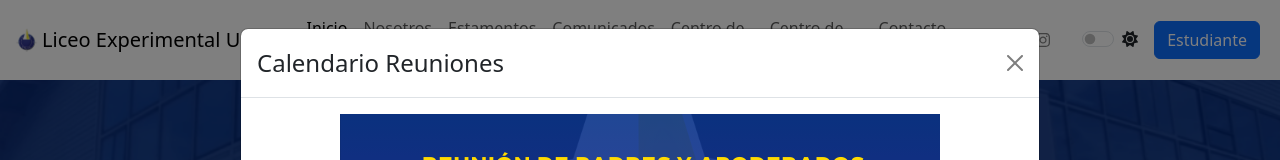
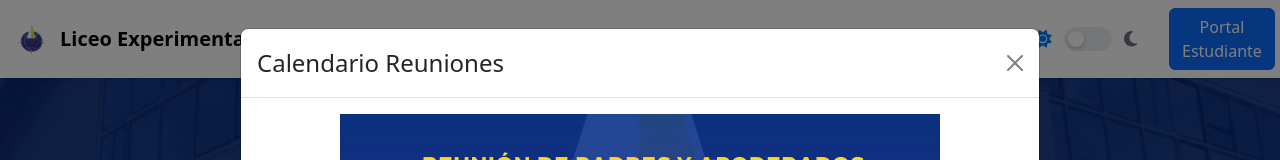
Before and after one commit to LuisSubiabre/leumag, a React (Vite) app: page / in a window 1280 px wide. Shown: the top 160 px of the page. Built offline with nearby package versions, Linux system fonts and the light colour scheme; no server answers.

Commit message:
feat: ux

```diff
--- a/src/components/Header.jsx
+++ b/src/components/Header.jsx
@@ -1,6 +1,7 @@
 import bgImagen from "../assets/img/hero.png";
 import { ButtonAccess } from "./ButtonAccess";
-
+import logoImage from "../assets/img/experimentalin.png";
+import { Image } from "react-bootstrap";
 export const Header = () => {
   return (
     <>
@@ -20,7 +21,14 @@ export const Header = () => {
             {/* Agrega una máscara para oscurecer el fondo */}
             <div className="d-flex justify-content-center align-items-center h-100">
               <div className="text-white" style={{ filter: "none" }}>
-                {" "}
+                <div className="animate-bounce-slow">
+                  <Image
+                    src={logoImage}
+                    alt="Logo Liceo Experimental Umag"
+                    width="160"
+                    height="160"
+                  />
+                </div>
                 {/* Fondo opaco */}
                 <h1 className="mb-3">Liceo Experimental Umag</h1>
                 <h4 className="mb-3">La verdad a través de la razón</h4>
--- /dev/null
+++ b/src/components/NavbarTop.css
@@ -0,0 +1,150 @@
+.navbar {
+  padding: 0.5rem 1rem;
+  box-shadow: 0 2px 4px rgba(0, 0, 0, 0.1);
+  background-color: var(--bs-body-bg);
+}
+
+.navbar-brand {
+  font-weight: 600;
+}
+
+.brand-text {
+  font-size: 1.2rem;
+  background: linear-gradient(45deg, #0056b3, #007bff);
+  -webkit-background-clip: text;
+  -webkit-text-fill-color: transparent;
+  font-weight: 700;
+}
+
+.nav-link {
+  position: relative;
+  padding: 0.5rem 1rem !important;
+  font-weight: 500;
+}
+
+.nav-link.active {
+  color: #007bff;
+}
+
+/* Theme Switch Styles */
+.theme-switch-wrapper {
+  display: flex;
+  align-items: center;
+  margin: 0 1rem;
+}
+
+.theme-switch {
+  display: flex;
+  align-items: center;
+  gap: 0.75rem;
+}
+
+.theme-icon {
+  color: #6c757d;
+  font-size: 1.1rem;
+  cursor: pointer;
+  transition: color 0.2s ease;
+}
+
+.theme-icon.active {
+  color: #007bff;
+}
+
+.theme-icon:hover {
+  color: #007bff;
+}
+
+.switch-track {
+  position: relative;
+  width: 3rem;
+  height: 1.5rem;
+  background-color: #e9ecef;
+  border-radius: 1rem;
+  padding: 0.25rem;
+  cursor: pointer;
+}
+
+.switch-track input {
+  opacity: 0;
+  width: 100%;
+  height: 100%;
+  position: absolute;
+  z-index: 1;
+  cursor: pointer;
+}
+
+.switch-thumb {
+  position: absolute;
+  left: 0.25rem;
+  top: 50%;
+  transform: translateY(-50%);
+  width: 1rem;
+  height: 1rem;
+  background-color: white;
+  border-radius: 50%;
+  transition: transform 0.2s ease;
+  box-shadow: 0 2px 4px rgba(0, 0, 0, 0.2);
+}
+
+input:checked + .switch-thumb {
+  transform: translate(1.5rem, -50%);
+}
+
+input:checked ~ .switch-track {
+  background-color: #007bff;
+}
+
+/* Dropdown Styles */
+.dropdown-toggle::after {
+  display: none;
+}
+
+.dropdown-menu {
+  border-radius: 0.5rem;
+  border: none;
+  box-shadow: 0 4px 6px rgba(0, 0, 0, 0.1);
+  padding: 0.5rem;
+}
+
+.dropdown-item {
+  border-radius: 0.25rem;
+  padding: 0.5rem 1rem;
+}
+
+.dropdown-item:hover {
+  background-color: rgba(0, 123, 255, 0.1);
+}
+
+/* Button Styles */
+.student-portal-btn {
+  padding: 0.5rem 1rem;
+  border-radius: 2rem;
+  font-weight: 500;
+}
+
+/* Mobile Styles */
+@media (max-width: 991.98px) {
+  .navbar-collapse {
+    padding: 1rem 0;
+  }
+
+  .dropdown-menu {
+    border: none;
+    box-shadow: none;
+    padding-left: 1rem;
+  }
+
+  .mobile-bottom-actions {
+    padding: 1rem 0;
+    border-top: 1px solid rgba(0, 0, 0, 0.1);
+    margin-top: 1rem;
+  }
+
+  .student-portal-btn {
+    margin: 0;
+  }
+
+  [data-bs-theme="dark"] .mobile-bottom-actions {
+    border-top-color: rgba(255, 255, 255, 0.1);
+  }
+}
--- a/src/components/NavbarTop.jsx
+++ b/src/components/NavbarTop.jsx
@@ -4,14 +4,16 @@ import { faSun, faMoon } from "@fortawesome/free-solid-svg-icons";
 import logoImage from "../assets/img/logo.png";
 import { Link, NavLink } from "react-router-dom";
 import RedesSociales from "./RedesSociales";
-import { Button } from "react-bootstrap";
+import { Button, Dropdown } from "react-bootstrap";
+import "./NavbarTop.css";
 
 const NavbarTop = () => {
-  // Cargar el tema guardado en localStorage o usar el tema claro por defecto
   const [isDarkMode, setIsDarkMode] = useState(() => {
     const savedTheme = localStorage.getItem("theme");
     return savedTheme ? savedTheme === "dark" : false;
   });
+
+  const [isMenuOpen, setIsMenuOpen] = useState(false);
 
   useEffect(() => {
     document.documentElement.setAttribute(
@@ -20,68 +22,124 @@ const NavbarTop = () => {
     );
   }, [isDarkMode]);
 
-  const handleThemeChange = (theme) => {
-    const isDark = theme === "oscuro";
+  const handleThemeChange = (isDark) => {
     setIsDarkMode(isDark);
-    localStorage.setItem("theme", isDark ? "dark" : "light"); // Guardar en localStorage
+    localStorage.setItem("theme", isDark ? "dark" : "light");
   };
 
   return (
-    <nav className="navbar navbar-expand-lg">
+    <nav
+      className={`navbar navbar-expand-lg sticky-top ${
+        isDarkMode ? "navbar-dark" : "navbar-light"
+      }`}
+    >
       <div className="container-fluid">
+        <Link className="navbar-brand d-flex align-items-center" to={"/"}>
           <img
             src={logoImage}
-          width="30"
-          height="24"
-          className="d-inline-block align-text-top"
+            width="40"
+            height="30"
+            className="me-2"
             alt="Logo Liceo Experimental Umag"
           />
-        <Link className="navbar-brand" to={"/"}>
-          Liceo Experimental Umag
+          <span>Liceo Experimental Umag</span>
         </Link>
+
+        <div className="d-flex align-items-center order-lg-last">
+          <RedesSociales colorRSS="gray" className="d-none d-lg-flex me-3" />
+
+          <div className="theme-switch-wrapper">
+            <div className="theme-switch">
+              <FontAwesomeIcon
+                icon={faSun}
+                className={`theme-icon ${!isDarkMode ? "active" : ""}`}
+                onClick={() => handleThemeChange(false)}
+                role="button"
+              />
+              <div className="switch-track">
+                <input
+                  type="checkbox"
+                  id="themeSwitch"
+                  checked={isDarkMode}
+                  onChange={() => handleThemeChange(!isDarkMode)}
+                />
+                <span className="switch-thumb"></span>
+              </div>
+              <FontAwesomeIcon
+                icon={faMoon}
+                className={`theme-icon ${isDarkMode ? "active" : ""}`}
+                onClick={() => handleThemeChange(true)}
+                role="button"
+              />
+            </div>
+          </div>
+
+          <Button
+            variant="primary"
+            className="student-portal-btn d-none d-lg-block ms-3"
+            onClick={() =>
+              window.open("https://estudiante.liceoexperimental.cl/")
+            }
+          >
+            Portal Estudiante
+          </Button>
+
           <button
-          className="navbar-toggler"
+            className="navbar-toggler ms-2"
             type="button"
-          data-bs-toggle="collapse"
-          data-bs-target="#navbarSupportedContent"
+            onClick={() => setIsMenuOpen(!isMenuOpen)}
             aria-controls="navbarSupportedContent"
-          aria-expanded="false"
+            aria-expanded={isMenuOpen}
             aria-label="Toggle navigation"
           >
             <span className="navbar-toggler-icon"></span>
           </button>
-        <div className="collapse navbar-collapse" id="navbarSupportedContent">
-          <ul className="navbar-nav me-auto mb-2 mb-lg-0">
+        </div>
+
+        <div
+          className={`collapse navbar-collapse ${isMenuOpen ? "show" : ""}`}
+          id="navbarSupportedContent"
+        >
+          <ul className="navbar-nav mx-auto mb-2 mb-lg-0">
             <li className="nav-item">
               <NavLink className="nav-link" to={"/"}>
                 Inicio
               </NavLink>
             </li>
-            <li className="nav-item">
-              <NavLink className="nav-link" to={"/Nosotros"}>
+
+            <Dropdown className="nav-item">
+              <Dropdown.Toggle as="a" className="nav-link dropdown-toggle">
+                Institución
+              </Dropdown.Toggle>
+              <Dropdown.Menu>
+                <Dropdown.Item as={NavLink} to="/Nosotros">
                   Nosotros
-              </NavLink>
-            </li>
-            <li className="nav-item">
-              <NavLink className="nav-link" to={"/Estamentos"}>
+                </Dropdown.Item>
+                <Dropdown.Item as={NavLink} to="/Estamentos">
                   Estamentos
-              </NavLink>
-            </li>
+                </Dropdown.Item>
+              </Dropdown.Menu>
+            </Dropdown>
+
             <li className="nav-item">
               <NavLink className="nav-link" to={"/Comunicados"}>
                 Comunicados
               </NavLink>
             </li>
-            <li className="nav-item">
-              <NavLink className="nav-link" to={"/CentroDePadres"}>
+
+            <Dropdown className="nav-item">
+              <Dropdown.Toggle as="a" className="nav-link dropdown-toggle">
+                Comunidad{" "}
+              </Dropdown.Toggle>
+              <Dropdown.Menu>
+                <Dropdown.Item as={NavLink} to="/CentroDePadres">
                   Centro de Padres
-              </NavLink>
-            </li>
-            <li className="nav-item">
-              <NavLink className="nav-link" to={"/CentroDeAlumnos"}>
+                </Dropdown.Item>
+                <Dropdown.Item as={NavLink} to="/CentroDeAlumnos">
                   Centro de Alumnos
-              </NavLink>
-            </li>
+                </Dropdown.Item>
+              </Dropdown.Menu>
+            </Dropdown>
 
             <li className="nav-item">
               <NavLink className="nav-link" to={"/Contacto"}>
@@ -89,33 +147,20 @@ const NavbarTop = () => {
               </NavLink>
             </li>
           </ul>
-          <RedesSociales colorRSS="gray" />
-        </div>
 
-        <div className="form-check form-switch mx-2">
-          <input
-            className="form-check-input"
-            type="checkbox"
-            id="themeSwitch"
-            checked={isDarkMode}
-            onChange={() => handleThemeChange(isDarkMode ? "claro" : "oscuro")}
-          />
-          <label className="form-check-label" htmlFor="themeSwitch">
-            <FontAwesomeIcon icon={isDarkMode ? faMoon : faSun} />
-          </label>
-        </div>
-
-        <div className="text-end"></div>
-        {/* <Button variant="primary" className='mx-2' onClick={() => window.open('http://latium.cl/leumag/ph/funcionario/', '_blank')}>Funcionario</Button>*/}
+          <div className="d-lg-none mobile-bottom-actions">
             <Button
               variant="primary"
-          className="mx-2"
+              className="student-portal-btn w-100 mb-3"
               onClick={() =>
                 window.open("https://estudiante.liceoexperimental.cl/")
               }
             >
-          Estudiante
+              Portal Estudiante
             </Button>
+            <RedesSociales colorRSS="gray" />
+          </div>
+        </div>
       </div>
     </nav>
   );
--- a/src/index.css
+++ b/src/index.css
@@ -9,7 +9,21 @@
 }
 
 [data-bs-theme="dark"] body {
-    background-image: linear-gradient(to right top, #0b0b0b, #0f0e16, #11111e, #111327, #0e1630, #0c1634, #091538, #07153c, #09123b, #0d0d3a, #100838, #140236);
+  background-image: linear-gradient(
+    to right top,
+    #0b0b0b,
+    #0f0e16,
+    #11111e,
+    #111327,
+    #0e1630,
+    #0c1634,
+    #091538,
+    #07153c,
+    #09123b,
+    #0d0d3a,
+    #100838,
+    #140236
+  );
 }
 
 .btn-custom {
@@ -44,11 +58,10 @@
   font-size: 12px;
   justify-content: space-around;
   align-items: center;
-    background-image: url('./assets/img/bg-usuario.png');
+  background-image: url("./assets/img/bg-usuario.png");
   background-repeat: no-repeat;
   background-position: center;
   background-size: cover;
-
 }
 
 .personal-info {
@@ -75,7 +88,7 @@
 .footer-bg {
   margin-top: 12px;
   border-top: 2px solid yellow;
-    background-image: url('./assets/img/footbanner.jpg');
+  background-image: url("./assets/img/footbanner.jpg");
   background-repeat: no-repeat;
   background-position: center;
   background-size: cover;
@@ -83,7 +96,6 @@
 }
 
 .parallax-container {
-
   background-attachment: fixed;
   background-position: center;
   background-repeat: no-repeat;
@@ -112,3 +124,17 @@
     width: 350px;
   }
 }
+
+@keyframes bounce-slow {
+  0%,
+  100% {
+    transform: translateY(0);
+  }
+  50% {
+    transform: translateY(-20px);
+  }
+}
+
+.animate-bounce-slow {
+  animation: bounce-slow 3s infinite ease-in-out;
+}
```
Lines whose indentation alone changed are shown as unchanged.
